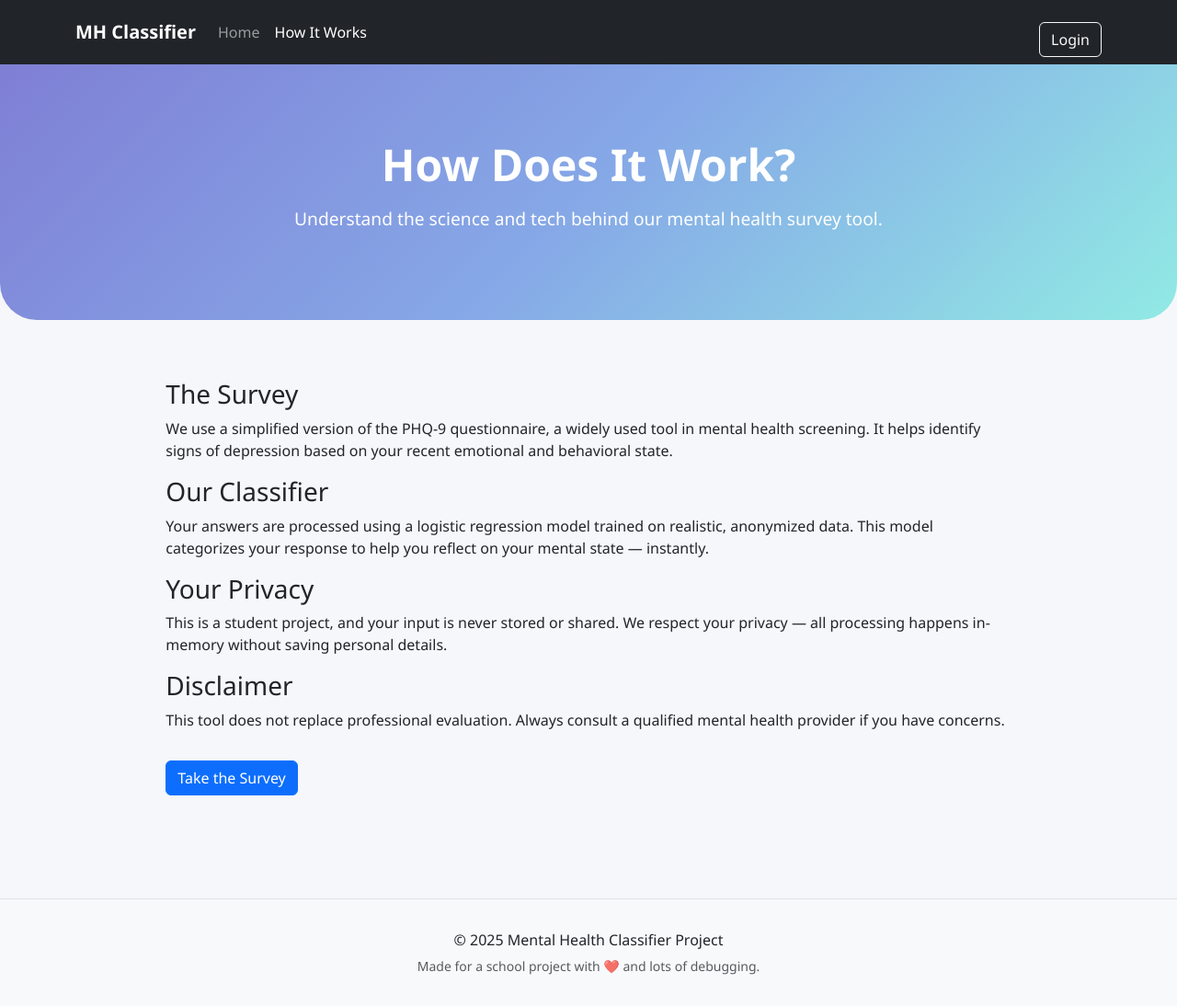
After one commit to codingburgas/2425-11-b-pp-student-practices-assignment-ZBDinev21, a Flask app: page /learn_more in a window 1280 px wide. The commit adds this page. Shown: the whole page at 92% size. Run offline with Flask 3, Linux system fonts and the light colour scheme.

Commit message:
Commit login.html. learn_more.html, survey.html, view_results.html and run.py

```diff
--- a/run.py
+++ b/run.py
@@ -1,17 +1,50 @@
-from flask import Flask, render_template, request, redirect, url_for
+from flask import Flask, render_template, request, redirect, url_for, flash, session
 
 app = Flask(__name__)
+app.secret_key = 'your_secret_key_here'
+user_profiles = []
 
 @app.route('/')
 def home():
     return render_template('home.html')
 
+@app.route('/learn_more')
+def learn_more():
+    return render_template('learn_more.html')
+
+
 @app.route('/survey', methods=['GET', 'POST'])
 def survey():
     if request.method == 'POST':
-        # e.g., answers = request.form.to_dict()
-        return redirect(url_for('home'))
+        answers = {}
+        for i in range(1, 16):
+            answer = request.form.get(f'q{i}')
+            if answer is None:
+                flash('Please answer all questions', 'error')
+                return redirect(url_for('survey'))
+            answers[f'q{i}'] = answer
+
+        try:
+            score = sum(int(val) for val in answers.values())
+        except ValueError:
+            flash('Invalid answer format', 'error')
+            return redirect(url_for('survey'))
+
+        session['survey_results'] = answers
+        session['survey_score'] = score
+        return redirect(url_for('view_results'))
+
     return render_template('survey.html')
+
+
+@app.route('/view_results')
+def view_results():
+    if 'survey_results' not in session or 'survey_score' not in session:
+        flash('No survey results found. Please complete the survey first.', 'error')
+        return redirect(url_for('survey'))
+
+    return render_template('view_results.html', results=session['survey_results'], score=session['survey_score'])
+
 
 @app.route('/edit_profile', methods=['GET', 'POST'])
 def edit_profile():
@@ -19,8 +52,41 @@ def edit_profile():
         return redirect(url_for('home'))
     return render_template('edit_profile.html')
 
-@app.route('/login')
+@app.route('/login', methods=['GET', 'POST'])
 def login():
+    if request.method == 'POST':
+        mode = request.form.get('mode')
+        username = request.form['username']
+        password = request.form['password']
+
+        if mode == 'register':
+            if any(u['username'] == username for u in user_profiles):
+                flash("Username already exists. Please log in instead.")
+                return redirect(url_for('login'))
+
+            profile = {
+                'username': username,
+                'password': password,
+                'email': request.form.get('email'),
+                'age': request.form.get('age'),
+                'role': request.form['role'],
+                'gender': request.form['gender']
+            }
+            user_profiles.append(profile)
+            session['user'] = username
+            flash("Registration successful.")
+            return redirect(url_for('home'))
+
+        elif mode == 'login':
+            user = next((u for u in user_profiles if u['username'] == username and u['password'] == password), None)
+            if user:
+                session['user'] = username
+                flash("Login successful.")
+                return redirect(url_for('home'))
+            else:
+                flash("Invalid username or password.")
+                return redirect(url_for('login'))
+
     return render_template('login.html')
 
 @app.errorhandler(404)
--- /dev/null
+++ b/templates/learn_more.html
@@ -0,0 +1,112 @@
+<!DOCTYPE html>
+<html lang="en">
+<head>
+  <meta charset="UTF-8" />
+  <meta name="viewport" content="width=device-width, initial-scale=1.0" />
+  <title>Learn More - MH Classifier</title>
+  <link rel="stylesheet" href="https://cdn.jsdelivr.net/npm/bootstrap@5.3.0/dist/css/bootstrap.min.css" />
+  <link rel="stylesheet" href="https://cdn.jsdelivr.net/npm/bootstrap-icons@1.10.0/font/bootstrap-icons.css" />
+  <style>
+    body {
+      font-family: 'Segoe UI', sans-serif;
+      background-color: #f5f7fa;
+    }
+
+    .hero-section {
+      background: linear-gradient(135deg, #7f7fd5, #86a8e7, #91eae4);
+      color: white;
+      padding: 5rem 1rem;
+      text-align: center;
+      border-radius: 0 0 40px 40px;
+    }
+
+    .hero-section h1 {
+      font-size: 3rem;
+      font-weight: 700;
+    }
+
+    .hero-section p {
+      font-size: 1.2rem;
+      margin-top: 1rem;
+    }
+
+    .content-section {
+      padding: 4rem 1rem;
+    }
+
+    footer {
+      background-color: #f8f9fa;
+      padding: 2rem 0;
+      margin-top: 4rem;
+      border-top: 1px solid #e0e0e0;
+    }
+
+    .btn-outline-light {
+      margin-top: 1rem;
+    }
+  </style>
+</head>
+<body>
+  <!-- Navigation -->
+  <nav class="navbar navbar-expand-lg navbar-dark bg-dark">
+    <div class="container">
+      <a class="navbar-brand fw-semibold" href="/">MH Classifier</a>
+      <button class="navbar-toggler" type="button" data-bs-toggle="collapse" data-bs-target="#navbarNav">
+        <span class="navbar-toggler-icon"></span>
+      </button>
+      <div class="collapse navbar-collapse" id="navbarNav">
+        <ul class="navbar-nav me-auto">
+          <li class="nav-item">
+            <a class="nav-link" href="/">Home</a>
+          </li>
+          <li class="nav-item">
+            <a class="nav-link active" href="/learn_more">How It Works</a>
+          </li>
+        </ul>
+        <div class="d-flex">
+          <a href="/login" class="btn btn-outline-light">Login</a>
+        </div>
+      </div>
+    </div>
+  </nav>
+
+  <!-- Hero Section -->
+  <section class="hero-section">
+    <div class="container">
+      <h1>How Does It Work?</h1>
+      <p>Understand the science and tech behind our mental health survey tool.</p>
+    </div>
+  </section>
+
+  <!-- Content Section -->
+  <div class="container content-section">
+    <div class="row">
+      <div class="col-md-10 mx-auto">
+        <h3>The Survey</h3>
+        <p>We use a simplified version of the PHQ-9 questionnaire, a widely used tool in mental health screening. It helps identify signs of depression based on your recent emotional and behavioral state.</p>
+
+        <h3>Our Classifier</h3>
+        <p>Your answers are processed using a logistic regression model trained on realistic, anonymized data. This model categorizes your response to help you reflect on your mental state — instantly.</p>
+
+        <h3>Your Privacy</h3>
+        <p>This is a student project, and your input is never stored or shared. We respect your privacy — all processing happens in-memory without saving personal details.</p>
+
+        <h3>Disclaimer</h3>
+        <p>This tool does not replace professional evaluation. Always consult a qualified mental health provider if you have concerns.</p>
+
+        <a href="/survey" class="btn btn-primary mt-3">Take the Survey</a>
+      </div>
+    </div>
+  </div>
+
+  <!-- Footer -->
+  <footer class="text-center mt-5">
+    <div class="container">
+      <p class="mb-1">&copy; 2025 Mental Health Classifier Project</p>
+      <small class="text-muted">Made for a school project with ❤️ and lots of debugging.</small>
+    </div>
+  </footer>
+
+  <script src="https://cdn.jsdelivr.net/npm/bootstrap@5.3.0/dist/js/bootstrap.bundle.min.js"></script>
+</body>
+</html>
```
Also changed, not shown: templates/login.html (+84 -18 lines), templates/survey.html (+48 -8 lines), templates/view_results.html (added, +157 -0 lines).
